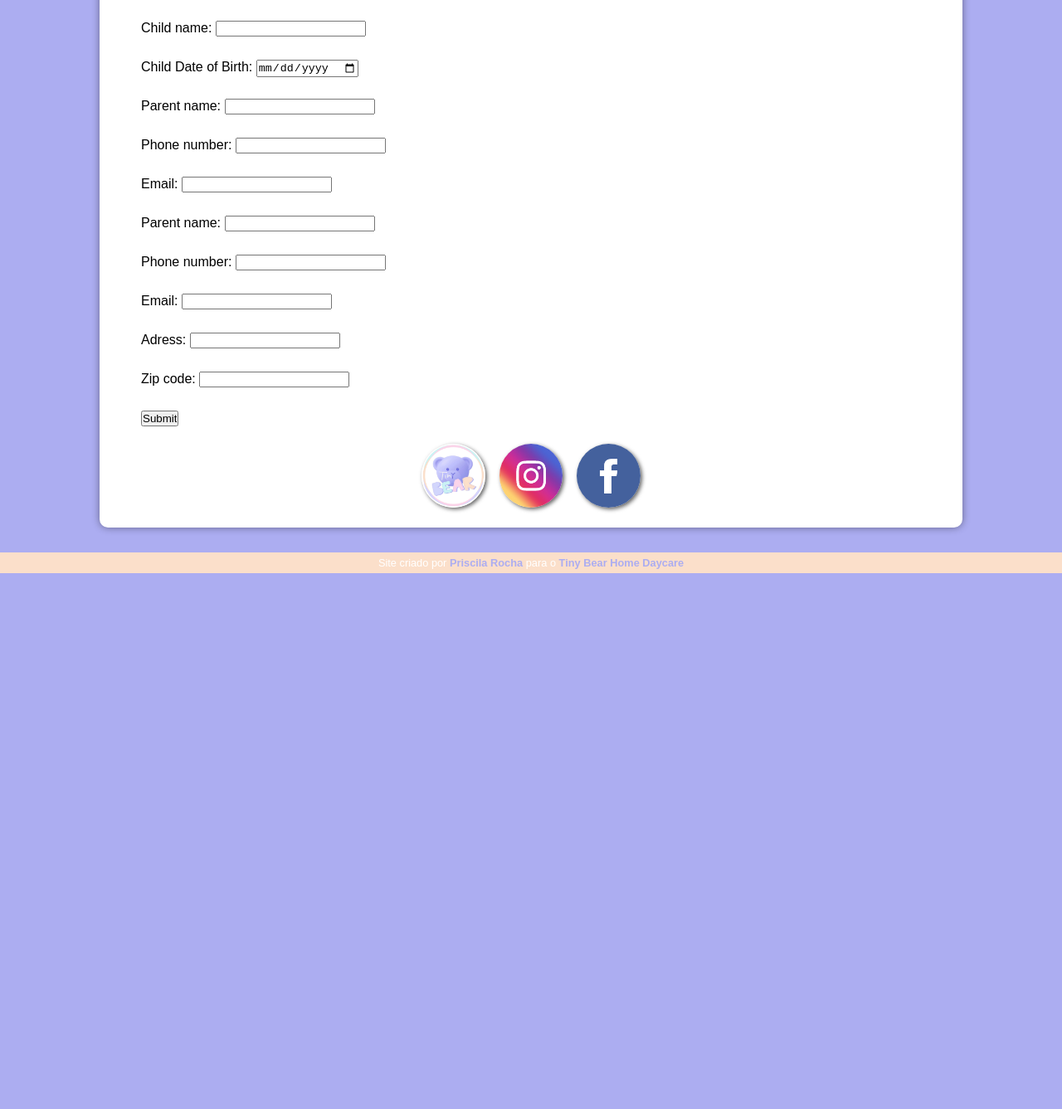
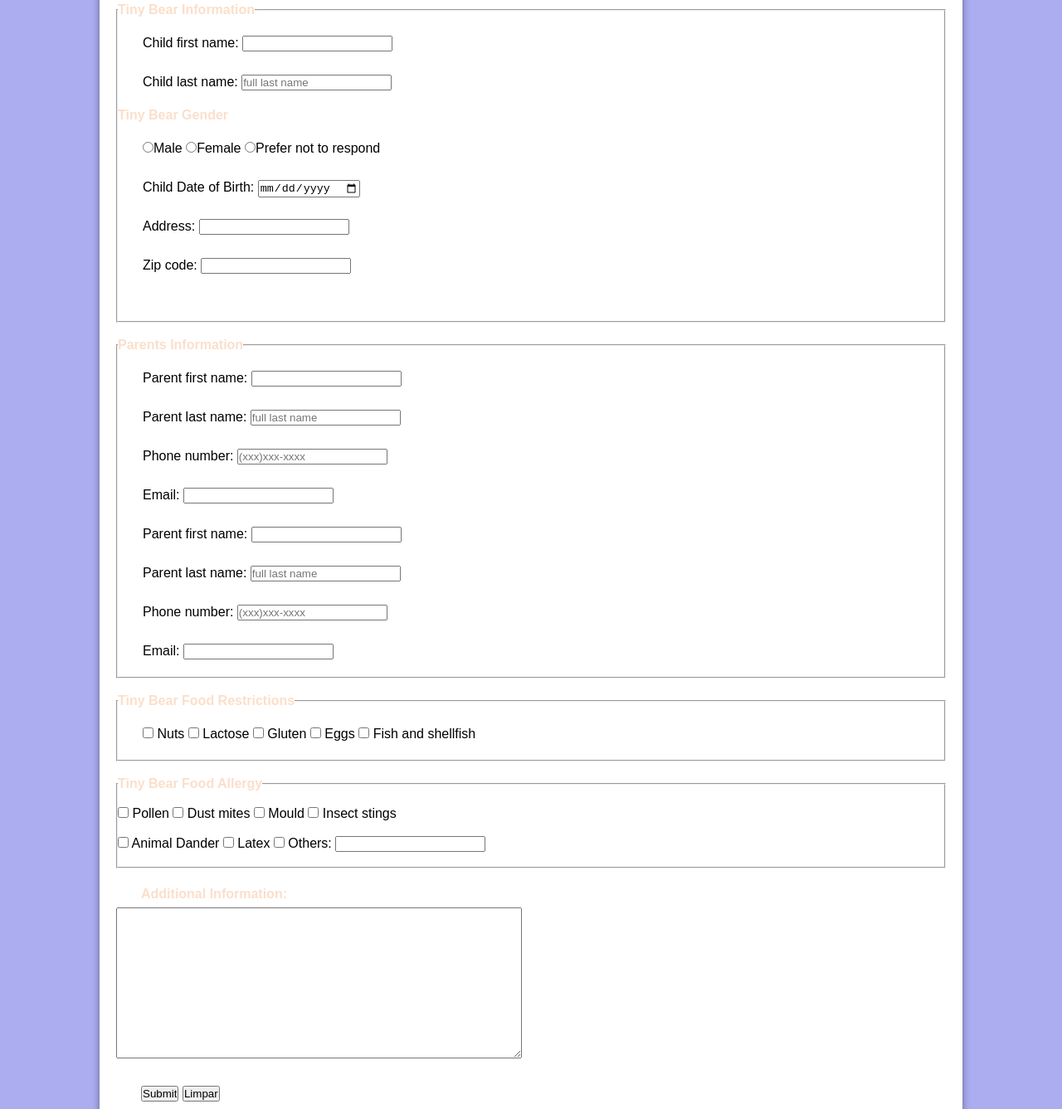
Before and after one commit to Priscilaesr/tinybear, a plain HTML site: page forms.html in a window 1280 px wide. Shown: the part 517-1854 px from the top of the page at 83% size. Before the commit the page ends 1208 px from the top, so only its background shows below. Drawn offline with Linux system fonts and the light colour scheme; a web font is replaced by a local one.

Commit message:
update Registration form

```diff
--- a/forms.html
+++ b/forms.html
@@ -18,19 +18,67 @@
 <body>
     <main>
         <section>
-            <form id="reg">
-                <p>Child name: <input type="text" name="nchild" id="nchild"></p>
-                <p>Child Date of Birth: <input type="date" name="dob" id="dob"> </p>
-                <p>Parent name: <input type="text" name="nparent1" id="nparent1"></p>
-                <p>Phone number: <input type="number" name="phone1" id="phone1"></p>
-                <p>Email: <input type="email" name="email1" id="email1"></p>
-                <p>Parent name: <input type="text" name="nparent2" id="nparent2"></p>
-                <p>Phone number: <input type="number" name="phone1" id="phone1"></p>
-                <p>Email: <input type="email" name="email1" id="email1"></p>
-                <p>Adress: <input type="text" name="adress" id="adress"></p>
-                <p>Zip code: <input type="text" name="zip" id="zip"></p>
-                <p></p>
-                <p><input type="submit" value="Submit"></p>
+            <form action="registro.php" method="POST" autocomplete="on">
+                <fieldset>
+                    <legend><strong>Tiny Bear Information</strong></legend>
+                    <p><label for="in1child">Child first name:</label> <input type="text" name="n1child" id="in1child" required autocomplete="given-name"></p>
+                    <p><label for="in2child">Child last name:</label> <input type="text" name="n2child" id="in2child" required placeholder="full last name" autocomplete="family-name"></p>
+                    <legend><strong>Tiny Bear Gender</strong></legend>
+                        <p>
+                            <input type="radio" name="gender" id="imgender"><label for="imgender">Male</label>
+                            <input type="radio" name="gender" id="ifgender"><label for="ifgender">Female</label>
+                            <input type="radio" name="gender" id="ingender"><label for="ingender">Prefer not to respond</label>
+                        </p>
+                    <p><label for="idob">Child Date of Birth:</label> <input type="date" name="dob" id="idob" required autocomplete="bday"> </p>
+                    <p><label for="iaddress">Address:</label> <input type="text" name="address" id="iaddress" required autocomplete="address-level1"></p>
+                    <p><label for="izip">Zip code:</label> <input type="text" name="zip" id="izip" required minlength="7" maxlength="7" autocomplete="postal-code"></p><br> <br>
+                </fieldset> <br>
+
+                <fieldset>
+                        <legend><strong>Parents Information</strong></legend>
+                        <p><label for="in1parent1">Parent first name:</label> <input type="text" name="n1parent1" id="in1parent1" required autocomplete="given-name"></p>
+                        <p><label for="in2parent1">Parent last name:</label> <input type="text" name="n2parent1" id="in2parent1" required placeholder="full last name" autocomplete="family-name"></p>
+                        <p><label for="iphone1">Phone number:</label> <input type="number" name="phone1" id="iphone1" required placeholder="(xxx)xxx-xxxx" autocomplete="tel"></p>
+                        <p><label for="iemail1">Email:</label> <input type="email" name="email1" id="iemail1" required autocomplete="email"></p>
+                        <p><label for="in1parent2">Parent first name:</label> <input type="text" name="n1parent2" id="in1parent2" required autocomplete="given-name"></p>
+                        <p><label for="in2parent2">Parent last name:</label> <input type="text" name="n2parent2" id="in2parent2" required placeholder="full last name" autocomplete="family-name"></p>
+                        <p><label for="iphone2">Phone number:</label> <input type="number" name="phone2" id="iphone2" required placeholder="(xxx)xxx-xxxx" autocomplete="tel"></p>
+                        <p><label for="iemail2">Email:</label> <input type="email" name="email2" id="iemail2" required autocomplete="email"></p>
+                    </fieldset> <br>
+
+                <fieldset>
+                    <legend><strong>Tiny Bear Food Restrictions</strong></legend>
+                    <p>
+                        <input type="checkbox" name="nuts" id="inuts"> <label for="inuts">Nuts</label>
+                        <input type="checkbox" name="lact" id="ilact"> <label for="ilact">Lactose</label>
+                        <input type="checkbox" name="gluten" id="igluten"> <label for="igluten">Gluten</label>
+                        <input type="checkbox" name="egg" id="iegg"> <label for="ifish">Eggs</label>
+                        <input type="checkbox" name="fish" id="ifish"> <label for="ifish">Fish and shellfish</label> <br>
+                    </p>
+                </fieldset> <br>
+
+                <fieldset>
+                    <legend><strong>Tiny Bear Food Allergy</strong></legend> <br>
+                    <input type="checkbox" name="pollen" id="ipollen"> <label for="ipollen">Pollen</label>
+                    <input type="checkbox" name="dust" id="idust"> <label for="idust">Dust mites</label>
+                    <input type="checkbox" name="mould" id="imould"> <label for="imould">Mould</label>
+                    <input type="checkbox" name="insect" id="iinsect"> <label for="iinsect">Insect stings</label> <br> <br>
+                    <input type="checkbox" name="anidander" id="ianidander"> <label for="ianidander">Animal Dander</label>
+                    <input type="checkbox" name="latex" id="ilatex"> <label for="ilatex">Latex</label>
+                    <input type="checkbox" name="others" id="iothers"> <label for="iothers">Others:</label>
+                    <input type="text" name="allergy" id="iallergy"> <label for="iallergy"></label><br> <br>
+                </fieldset>
+
+                <p>
+                    <label for="imsg"><strong>Additional Information:</strong></label> <br>
+                    <textarea name="msg" id="imsg" cols="59" rows="12"></textarea>
+
+                </p>
+
+                <p>
+                    <input type="submit" value="Submit">
+                    <input type="reset" value="Limpar">
+                </p>
             </form>
         </section>
         <section id="socialmid">
```
Also changed, not shown: contact.html (+1 -1 lines).
